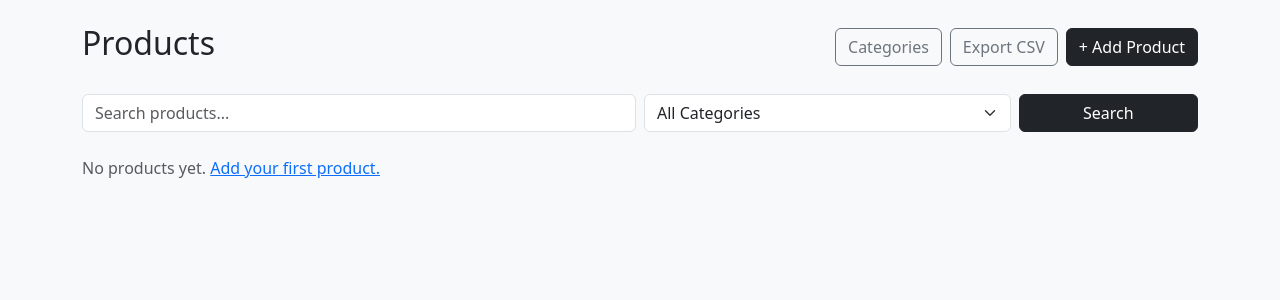
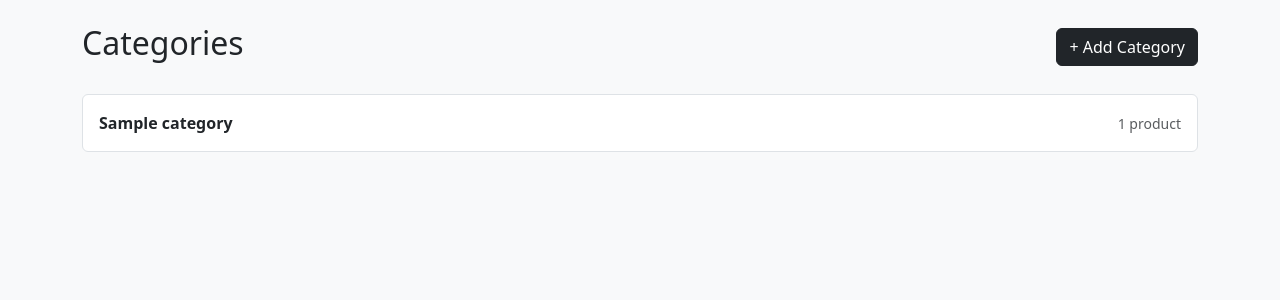
Before and after one commit to NMSU-CS-CS371/team-project-real-inventoryiq, a Django app: page /categories/ in a window 1280 px wide. Shown: the part 60-360 px from the top of the page. Run offline with Django 4.2, Linux system fonts and the light colour scheme; a user stored in the database is signed in; tables that the repository leaves empty hold one stand-in row (values such as "Sample post").

Commit message:
Product Search, Product Categories, Some Documentation

```diff
--- a/inventory/urls.py
+++ b/inventory/urls.py
@@ -15,4 +15,5 @@ urlpatterns = [
     # Category routes
     path('categories/', views.category_list, name='category_list'),
     path('categories/add/', views.category_add, name='category_add'),
+    path('categories/<int:pk>/', views.category_detail, name='category_detail'),
 ]
--- a/inventory/views.py
+++ b/inventory/views.py
@@ -4,7 +4,8 @@ from django.contrib import messages
 from django.http import HttpResponse
 from django.db.models import Q
 from .models import Product, Category
-from .forms import ProductForm
+import csv
+from .forms import ProductForm, CategoryForm
 
 
 @login_required
@@ -23,25 +24,15 @@ def dashboard(request):
 @login_required
 def product_list(request):
     """
-    Display all products with optional search and category filter.
-
-    Query parameters:
-    - q: Search term for product name, description, or category name.
-    - category: Category ID to filter products by category.
-
-    Returns:
-    - Filtered list of products based on search input and category selection.
+    Display all products with optional search and category filter,
+    grouped by category with 'Not Under Category' always last.
     """
-
-    # Get search Inputs from URL
     query = request.GET.get('q', '')
     category_id = request.GET.get('category', '')
 
-    # Base queryset
-    products = Product.objects.select_related('category').all()
-    categories = Category.objects.all()
+    products = Product.objects.select_related('category').all().order_by('name')
+    categories = Category.objects.all().order_by('name')
 
-    # Apply search filtering if search query exists
     if query:
         products = products.filter(
             Q(name__icontains=query) |
@@ -49,13 +40,32 @@ def product_list(request):
             Q(category__name__icontains=query)
         )
 
-    # Apply category filtering if category_id is provided
     if category_id:
         products = products.filter(category_id=category_id)
 
-    # Send data to template
+    # Group products by category
+    grouped_dict = {}
+
+    for product in products:
+        key = product.category.name if product.category else None
+        if key not in grouped_dict:
+            grouped_dict[key] = []
+        grouped_dict[key].append(product)
+
+    # Convert to ordered list
+    grouped_products = []
+
+    # Add categories first (sorted)
+    for category in categories:
+        if category.name in grouped_dict:
+            grouped_products.append((category.name, grouped_dict[category.name]))
+
+    # Add uncategorized LAST
+    if None in grouped_dict:
+        grouped_products.append(("Not Under Category", grouped_dict[None]))
+
     return render(request, 'inventory/product_list.html', {
-        'products': products,
+        'grouped_products': grouped_products,
         'categories': categories,
         'query': query,
         'selected_category': category_id,
@@ -64,7 +74,9 @@ def product_list(request):
 
 @login_required
 def product_add(request):
-    """ Create a new product and save it to the inventory. """
+    """Create a new product and optionally preselect its category."""
+    category_id = request.GET.get('category')
+
     if request.method == 'POST':
         form = ProductForm(request.POST)
         if form.is_valid():
@@ -72,8 +84,15 @@ def product_add(request):
             messages.success(request, 'Product added successfully.')
             return redirect('product_list')
     else:
-        form = ProductForm()
-    return render(request, 'inventory/product_form.html', {'form': form, 'action': 'Add'})
+        if category_id:
+            form = ProductForm(initial={'category': category_id})
+        else:
+            form = ProductForm()
+
+    return render(request, 'inventory/product_form.html', {
+        'form': form,
+        'action': 'Add',
+    })
 
 
 @login_required
@@ -110,6 +129,18 @@ def category_add(request):
     else:
         form = CategoryForm()
     return render(request, 'inventory/category_form.html', {'form': form, 'action': 'Add'})
+
+
+@login_required
+def category_detail(request, pk):
+    """Display one category and all products assigned to it."""
+    category = get_object_or_404(Category, pk=pk)
+    products = Product.objects.filter(category=category).order_by('name')
+
+    return render(request, 'inventory/category_detail.html', {
+        'category': category,
+        'products': products,
+    })
 
 
 @login_required
--- a/templates/inventory/category_list.html
+++ b/templates/inventory/category_list.html
@@ -1,73 +1,27 @@
 {% extends 'base.html' %}
-{% block title %}Products — InventoryIQ{% endblock %}
+{% block title %}Categories — InventoryIQ{% endblock %}
 
 {% block content %}
 <div class="d-flex justify-content-between align-items-center mb-4">
-    <h2>Products</h2>
-    <div class="d-flex gap-2">
-        <a href="{% url 'category_list' %}" class="btn btn-outline-secondary">Categories</a>
-        <a href="{% url 'export_csv' %}" class="btn btn-outline-secondary">Export CSV</a>
-        <a href="{% url 'product_add' %}" class="btn btn-dark">+ Add Product</a>
-    </div>
+    <h2>Categories</h2>
+    <a href="{% url 'category_add' %}" class="btn btn-dark">+ Add Category</a>
 </div>
 
-<!-- Search and category filter form -->
-<form method="get" class="row g-2 mb-4">
-    <div class="col-12 col-md-6">
-        <input
-            type="text"
-            name="q"
-            value="{{ query }}"
-            class="form-control"
-            placeholder="Search products..."
-        >
-    </div>
-    <div class="col-12 col-md-4">
-        <select name="category" class="form-select">
-            <option value="">All Categories</option>
-            {% for category in categories %}
-                <option value="{{ category.id }}"
-                    {% if selected_category == category.id|stringformat:"s" %}selected{% endif %}>
-                    {{ category.name }}
-                </option>
-            {% endfor %}
-        </select>
-    </div>
-    <div class="col-12 col-md-2">
-        <button type="submit" class="btn btn-dark w-100">Search</button>
-    </div>
-</form>
-
-{% if products %}
+{% if categories %}
 <div class="list-group">
-    {% for product in products %}
-    <div class="list-group-item d-flex justify-content-between align-items-center py-3">
+    {% for category in categories %}
+    <a href="{% url 'category_detail' category.pk %}"
+       class="list-group-item list-group-item-action d-flex justify-content-between align-items-center py-3">
         <div>
-            <strong>{{ product.name }}</strong>
-            {% if product.category %}<span class="text-muted ms-2 small">{{ product.category }}</span>{% endif %}
-            {% if product.is_low_stock %}
-            <span class="badge bg-danger ms-2">Low Stock</span>
-            {% endif %}
+            <strong>{{ category.name }}</strong>
         </div>
-        <div class="d-flex align-items-center gap-2">
-            <form method="post" action="{% url 'adjust_quantity' product.pk %}" class="d-inline">
-                {% csrf_token %}
-                <input type="hidden" name="action" value="decrement">
-                <button type="submit" class="btn btn-sm btn-outline-secondary">−</button>
-            </form>
-            <span class="fw-bold mx-1">{{ product.quantity }}</span>
-            <form method="post" action="{% url 'adjust_quantity' product.pk %}" class="d-inline">
-                {% csrf_token %}
-                <input type="hidden" name="action" value="increment">
-                <button type="submit" class="btn btn-sm btn-outline-secondary">+</button>
-            </form>
-            <a href="{% url 'product_edit' product.pk %}" class="btn btn-sm btn-outline-secondary">Edit</a>
-            <a href="{% url 'product_delete' product.pk %}" class="btn btn-sm btn-outline-danger">Delete</a>
+        <div class="text-muted small">
+            {{ category.product_set.count }} product{{ category.product_set.count|pluralize }}
         </div>
-    </div>
+    </a>
     {% endfor %}
 </div>
 {% else %}
-<p class="text-muted">No products yet. <a href="{% url 'product_add' %}">Add your first product.</a></p>
+<p class="text-muted">No categories yet. Add your first category.</p>
 {% endif %}
 {% endblock %}
```
Also changed, not shown: templates/inventory/category_detail.html (added, +42 -0 lines), templates/inventory/product_list.html (+8 -3 lines).
